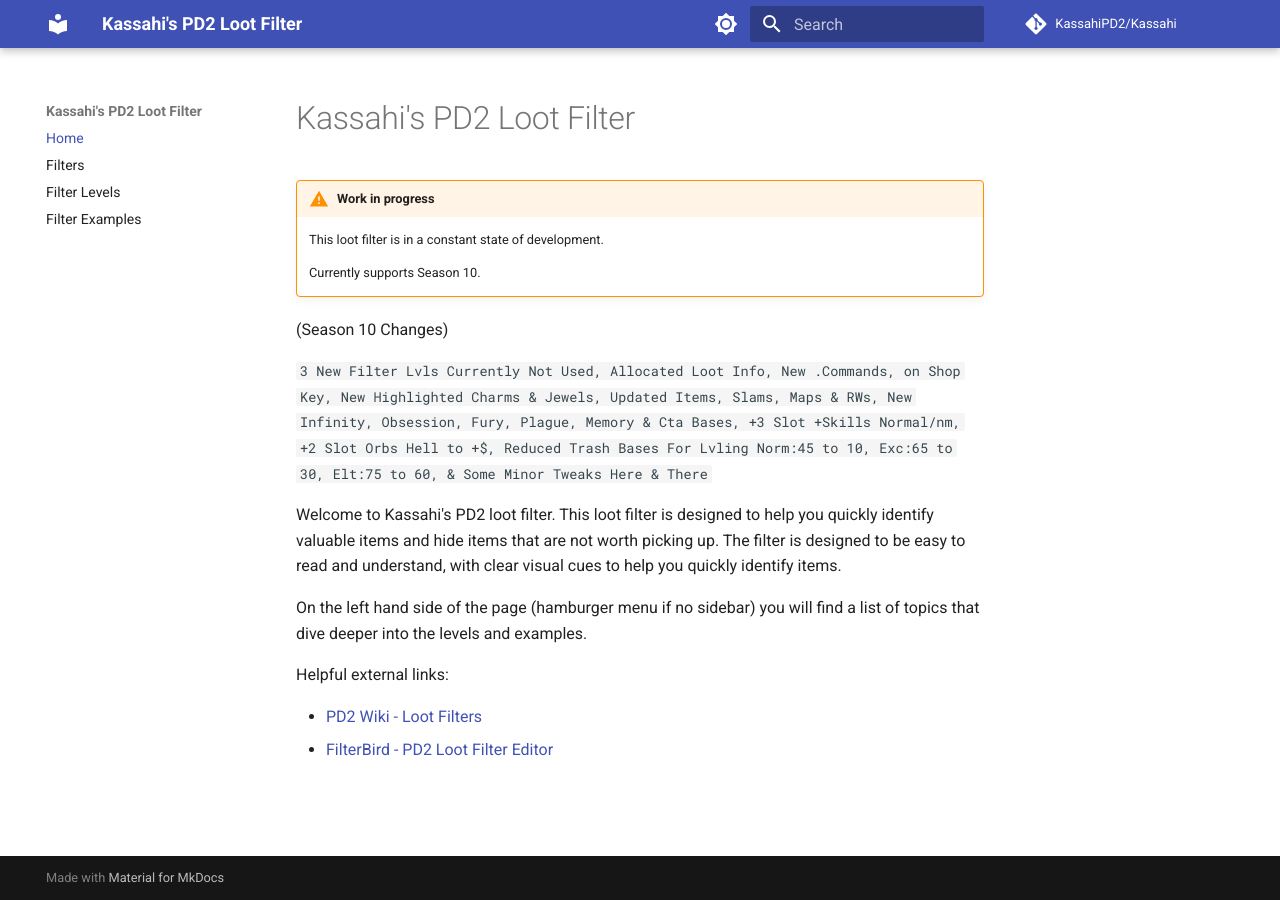
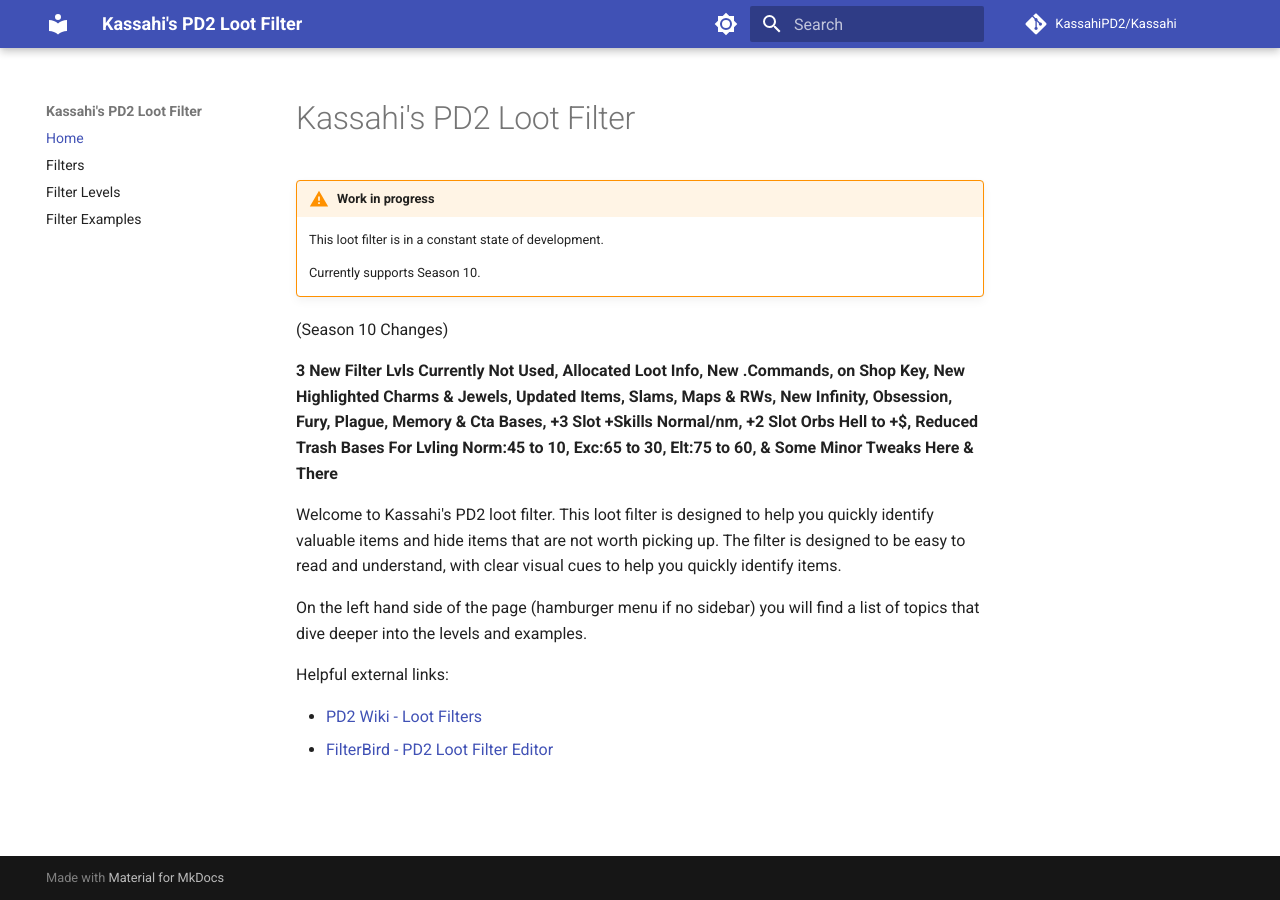
Before and after one commit to KassahiPD2/Kassahi, an MkDocs documentation site: the page built from docs/index.md, in a window 1280 px wide. Built offline with MkDocs 1.6.1 and Material for MkDocs 9.7.7, drawn with Linux system fonts in a browser that asks for light colours; comment, search, counter and statistics services are not loaded.

```diff
--- a/docs/index.md
+++ b/docs/index.md
@@ -8,7 +8,7 @@
 
 (Season 10 Changes)
 
-``3 New Filter Lvls Currently Not Used, Allocated Loot Info, New .Commands, on Shop Key, New Highlighted Charms & Jewels, Updated Items, Slams, Maps & RWs, New Infinity, Obsession, Fury, Plague, Memory & Cta Bases, +3 Slot +Skills Normal/nm, +2 Slot Orbs Hell to +$, Reduced Trash Bases For Lvling Norm:45 to 10, Exc:65 to 30, Elt:75 to 60, & Some Minor Tweaks Here & There``
+**3 New Filter Lvls Currently Not Used, Allocated Loot Info, New .Commands, on Shop Key, New Highlighted Charms & Jewels, Updated Items, Slams, Maps & RWs, New Infinity, Obsession, Fury, Plague, Memory & Cta Bases, +3 Slot +Skills Normal/nm, +2 Slot Orbs Hell to +$, Reduced Trash Bases For Lvling Norm:45 to 10, Exc:65 to 30, Elt:75 to 60, & Some Minor Tweaks Here & There**
 
 
 Welcome to Kassahi's PD2 loot filter. This loot filter is designed to help you quickly identify valuable items and hide items that are not worth picking up. The filter is designed to be easy to read and understand, with clear visual cues to help you quickly identify items.
```
